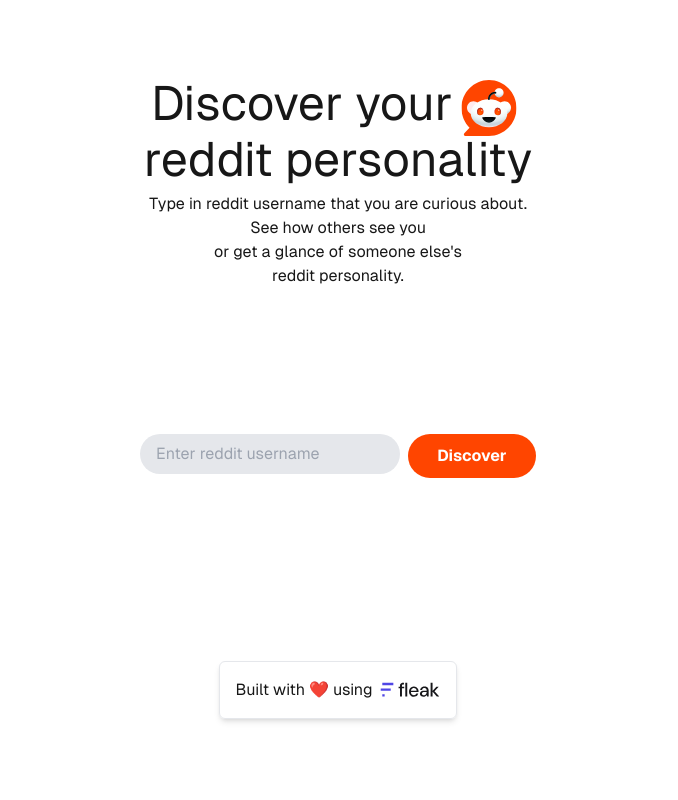
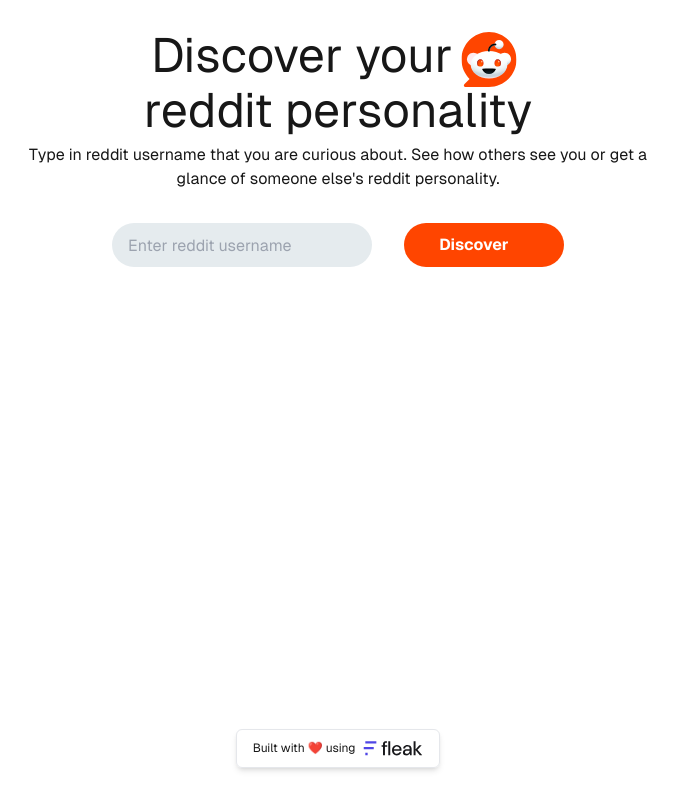
Before and after one commit to fleaktech/reddit-fleak, a Next.js app: page / in a window 1280 px wide. Shown: the whole page, without its empty margins (302-980 px from the left). Built offline with nearby package versions, Linux system fonts and the light colour scheme.

Commit message:
Improve styling

```diff
--- a/src/app/fleakForm.tsx
+++ b/src/app/fleakForm.tsx
@@ -1,6 +1,7 @@
 "use client";
 
 import { useEffect, useState } from "react";
+import Image from "next/image";
 import { LoadingLogo } from "./components/LoadingLogo";
 import { remark } from "remark";
 import html from "remark-html";
@@ -37,7 +38,7 @@
   if (profile) {
     return (
       <div
-        className="bg-gray-200 p-8 rounded-2xl text-black"
+        className="bg-[#E5EBEE] p-8 py-16 rounded-2xl text-black"
         dangerouslySetInnerHTML={{ __html: markdown }}
       />
     );
@@ -80,6 +81,7 @@
   const onSubmit = () => {
     setButtonDisabled(true);
     setResponse({ status: "pending" });
+    setErrors([]);
     fetch("/api/fleak", {
       method: "POST",
       headers: {
@@ -121,14 +123,14 @@
   };
 
   return (
-    <div>
+    <>
       <form
-        className=" p-10 rounded-md flex flex-wrap"
+        className="rounded-md flex gap-8"
         onSubmit={(e) => e.preventDefault()}
       >
-        <div>
+        <div className="">
           <input
-            className={`text-black bg-gray-200 rounded-full p-2 px-4 mr-2 mb-2 grow-[2]
+            className={`text-black bg-[#E5EBEE] rounded-full p-2 px-4 min-w-32 h-11 grow-[2]
               ${hasErrors ? "border-red-700 border-2" : ""}`}
             placeholder="Enter reddit username"
             value={username}
@@ -150,15 +152,26 @@
         </div>
         <button
           disabled={buttonDisabled}
-          className="bg-[#FF4500] flex grow justify-center w-32 h-11 rounded-full	text-white font-bold items-center px-2"
+          className="bg-[#FF4500] flex grow justify-center w-40 pl-4 h-11 gap-x-2 rounded-full	text-white font-bold items-center px-2"
           onClick={onSubmit}
         >
-          {buttonDisabled ? <LoadingLogo /> : "Discover"}
+          Discover{" "}
+          {buttonDisabled ? (
+            <Image
+              src="/spinner.svg"
+              alt="spinner"
+              className="spinner"
+              width={20}
+              height={20}
+            />
+          ) : (
+            <div className="size-5"></div>
+          )}
         </button>
       </form>
-      <div className="flex items-center justify-center p-4 max-w-[60ch]">
+      <div className="flex grow items-center justify-center p-4 max-w-[60ch]">
         <Response {...response} />
       </div>
-    </div>
+    </>
   );
 };
--- a/src/app/globals.css
+++ b/src/app/globals.css
@@ -25,3 +25,18 @@
         text-wrap: balance;
     }
 }
+
+.spinner {
+    animation: spin 5s linear infinite;
+    transform-origin: center;
+    display: inline-block;
+}
+
+@keyframes spin {
+    0% {
+        transform: rotate(0deg);
+    }
+    100% {
+        transform: rotate(360deg);
+    }
+}
--- a/src/app/page.tsx
+++ b/src/app/page.tsx
@@ -3,7 +3,7 @@
 
 export default function Home() {
   return (
-    <div className="grid grid-rows-[13rem_1fr_60px] items-center justify-items-center min-h-screen p-8 pb-20 gap-16 sm:p-20 font-[family-name:var(--font-geist-sans)]">
+    <div className="flex flex-col items-center justify-items-center min-h-screen p-8 space-y-8 font-[family-name:var(--font-geist-sans)]">
       <div className="space-y-2">
         <div className="text-5xl flex flex-col items-center">
           <div className="flex items-start">
@@ -18,21 +18,18 @@
           </div>
           reddit personality
         </div>
-        <p className="flex justify-center items-center text-center">
-          Type in reddit username that you are curious about. <br />
-          See how others see you <br /> or get a glance of someone else&apos;s
-          <br />
-          reddit personality.
+        <p className="flex justify-center items-center text-center max-w-[60ch]">
+          Type in reddit username that you are curious about. See how others see
+          you or get a glance of someone else&apos;s reddit personality.
         </p>
       </div>
-
-      <main className="flex flex-col gap-8 row-start-2 items-center sm:items-start">
       <FleakForm />
-      </main>
-      <footer className="flex row-start-3 space-x-1 border-surface-300 border p-4 rounded-md shadow-md">
-        <div>Built with ❤️</div>
-        <a className="flex" href="https://fleak.ai" target="_blank">
-          using{" "}
+      <a
+        href="https://fleak.ai"
+        target="_blank"
+        className="flex row-start-3 space-x-1 text-xs border-surface-300 border py-2.5 px-4 rounded-md shadow-md"
+      >
+        Built with ❤️ using{" "}
         <Image
           src="/fleak-logo-title.svg"
           alt="Fleak Logo"
@@ -42,7 +39,6 @@
           priority
         />
       </a>
-      </footer>
     </div>
   );
 }
```
Also changed, not shown: public/spinner.svg (added). Lines whose indentation alone changed are shown as unchanged.
